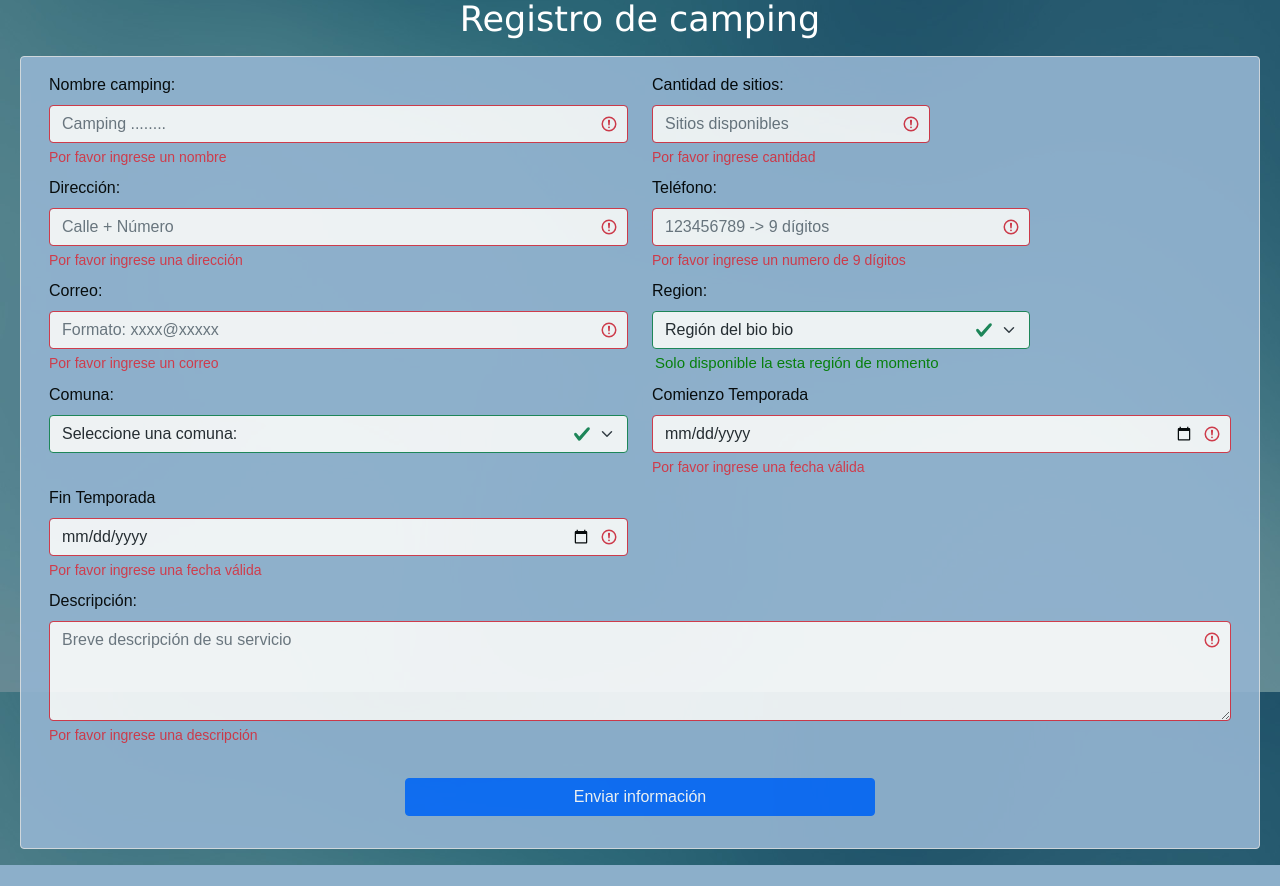
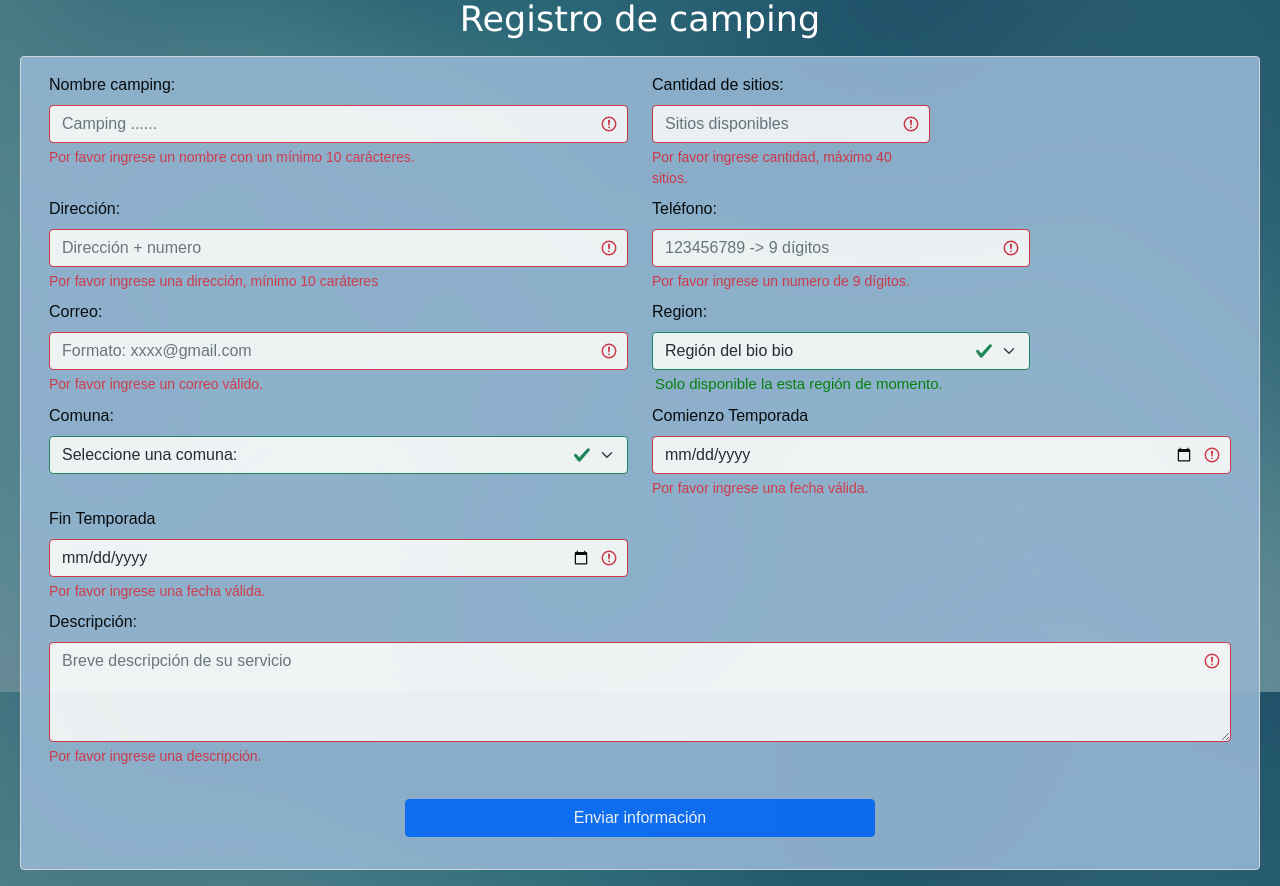
Before and after one commit to Felipeopazoc/proyecto-taller-desarrollo, a PHP site: page /index.php in a window 1280 px wide. Shown: the part 108-994 px from the top of the page. Before the commit the page ends 973 px from the top, so only its background shows below. Run offline with PHP 8.4, Linux system fonts and the light colour scheme; data that the repository does not hold is empty; some libraries are stand-ins or nearby versions.

Commit message:
validaciones con expresiones regulares

```diff
--- a/registro_camping.view.php
+++ b/registro_camping.view.php
@@ -38,29 +38,29 @@
 
             <div class="col-lg-6 col-md-6 col-sm-6 mb-2 ">
                 <label class="form-label " for="name">Nombre camping: </label>
-                <input class="form-control" id="name" placeholder="Camping ........" required type="text" name="nombre" id="nombre">
-                <div class="invalid-feedback">Por favor ingrese un nombre</div>
+                <input class="form-control" id="name"  pattern="[a-zA-Z ]{10,60}" placeholder="Camping ......" required type="text" name="nombre" id="nombre">
+                <div class="invalid-feedback">Por favor ingrese un nombre con un mínimo 10 carácteres.</div>
             </div>
             <div class="col-lg-3 col-md-4 col-sm-5 mb-2">
                 <label class="form-label" for="sitios">Cantidad de sitios: </label>
-                <input type="number" id="sitios" placeholder="Sitios disponibles" required class="form-control" name="cantidad_sitios">
-                <div class="invalid-feedback">Por favor ingrese cantidad</div>
+                <input type="number" id="sitios" max="40" placeholder="Sitios disponibles" required class="form-control" name="cantidad_sitios">
+                <div class="invalid-feedback">Por favor ingrese cantidad, máximo 40 sitios.</div>
             </div>
             <div class="col-lg-6 col-md-10 col-sm-11 mb-2">
                 <label class="form-label" for="direccion">Dirección: </label>
-                <input type="text" id="direccion" placeholder="Calle + Número" required class="form-control" name="direccion">
-                <div class="invalid-feedback">Por favor ingrese una dirección</div>
+                <input type="text" id="direccion" placeholder="Dirección + numero" pattern="[1-9]{2,100}" required class="form-control" name="direccion">
+                <div class="invalid-feedback">Por favor ingrese una dirección, mínimo 10 caráteres </div>
             </div>
             <div class="col-lg-4 col-md-5 col-sm-6 mb-2 ">
                 <label class="form-label" for="">Teléfono: </label>
                 <input type="number" placeholder="123456789 -> 9 dígitos" required class="form-control" name="telefono">
-                <div class="invalid-feedback">Por favor ingrese un numero de 9 dígitos</div>
+                <div class="invalid-feedback">Por favor ingrese un numero de 9 dígitos.</div>
             </div>
 
             <div class="col-lg-6 col-md-6 col-sm-5 mb-2">
                 <label class="form-label" for="">Correo: </label>
-                <input type="email" placeholder="Formato: xxxx@xxxxx" required class="form-control"  name="email">
-                <div class="invalid-feedback">Por favor ingrese un correo</div>
+                <input type="email" pattern="[^@ \t\r\n]+@gmail\.com" placeholder="Formato: xxxx@gmail.com" required class="form-control"  name="email">
+                <div class="invalid-feedback">Por favor ingrese un correo válido.</div>
             </div>
 
             <div class="col-lg-4 col-md-6 col-sm-6 mb-2">
@@ -68,7 +68,7 @@
                 <select name="select_region" id="" class="form-select">
                     <option value="">Región del bio bio</option>
                 </select>
-                <div style="color:green; font-size:15px; margin-left:3px; margin-top:3px;" class="w-100">Solo disponible la esta región de momento</div>
+                <div style="color:green; font-size:15px; margin-left:3px; margin-top:3px;" class="w-100">Solo disponible la esta región de momento.</div>
             </div>
             <div class="col-lg-6 col-md-6 col-sm-6 ">
                 <label class="form-label" for="">Comuna: </label>
@@ -91,17 +91,17 @@
             <div class="col-lg-6 col-md-6 col-sm-6">
                 <label for="" class="form-label">Comienzo Temporada</label>
                 <input type="date" required name="inicio" min=<?php echo $hoy;?> class="form-control">
-                <div class="invalid-feedback">Por favor ingrese una fecha válida</div>
+                <div class="invalid-feedback">Por favor ingrese una fecha válida.</div>
             </div>
             <div class="col-lg-6 col-md-6 col-sm-6 mt-2">
                 <label for="" class="form-label">Fin Temporada</label>
                 <input type="date" required  class="form-control" min=<?php echo $hoy;?> name="fin">
-                <div class="invalid-feedback">Por favor ingrese una fecha válida</div>
+                <div class="invalid-feedback">Por favor ingrese una fecha válida.</div>
             </div>
             <div class="col-6-lg-6 mb-2 mt-2">
                 <label class="form-label" for="">Descripción: </label>
                 <textarea class="form-control" placeholder="Breve descripción de su servicio" name="descripcion" required ></textarea>
-                <div class="invalid-feedback">Por favor ingrese una descripción</div>
+                <div class="invalid-feedback">Por favor ingrese una descripción.</div>
             </div>
 
             <div class="col-lg-5 mt-2 row m-auto p-3">
```
